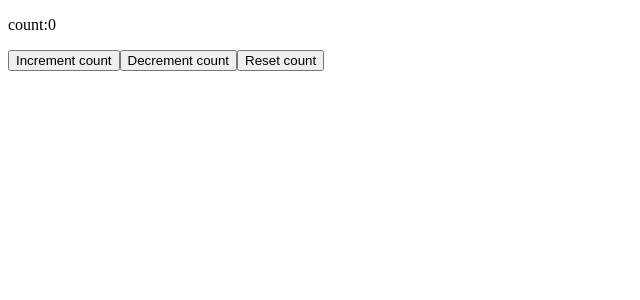
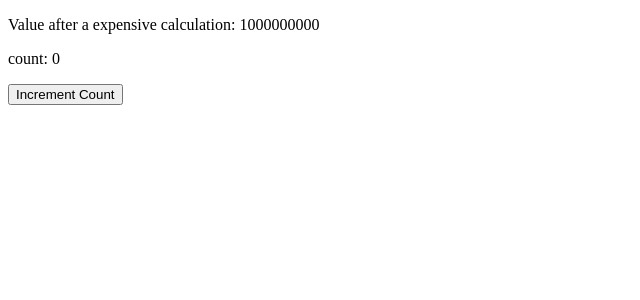
Before and after one commit to Akhilkhandelwal15/Additional-Hooks-in-React, a React (Vite) app: page / in a window 1280 px wide. Shown: the top 300 px of the page, without its empty margins (0-640 px from the left). Built offline with nearby package versions, Linux system fonts and the light colour scheme.

Commit message:
React.memo and useMemo Hook in React

```diff
--- a/src/App.jsx
+++ b/src/App.jsx
@@ -2,6 +2,8 @@ import './App.css'
 import { HomeComponent } from './contextAPI/HomeComponent'
 import { ThemeProvider } from './contextAPI/ThemeContext'
 import { ForwardRefHook } from './ForwardRefHook'
+import { ReactMemo } from './React-Memo/ReactMemo'
+import { MemoParentComponent } from './useMemoHook/MemoParentComponent'
 import { UseReduecerHook2 } from './useReducerHook-improved/UseReducerHook2'
 import { UseReduecerHook } from './useReducerHook/UseReducerHook'
 import { UseRefHook } from './UseRefHook'
@@ -22,7 +24,9 @@ function App() {
         <HomeComponent />
       </ThemeProvider> */}
       {/* <UseReduecerHook /> */}
-      <UseReduecerHook2 />
+      {/* <UseReduecerHook2 /> */}
+      {/* <ReactMemo /> */}
+      <MemoParentComponent />
     </>
   )
 }
--- /dev/null
+++ b/src/React-Memo/MemoCount.jsx
@@ -0,0 +1,14 @@
+import React, { useRef } from "react";
+
+const MemoCount = ()=>{
+    const renderCount = useRef(0);
+    console.log("I am re-rendering");
+    return (
+        <div>
+            <p>Nothing changed here but still re-rendered</p>
+            <p>{renderCount.current++}</p>
+        </div>
+    );
+}
+
+export default React.memo(MemoCount);
--- /dev/null
+++ b/src/React-Memo/ReactMemo.jsx
@@ -0,0 +1,16 @@
+import { useEffect, useRef, useState } from "react";
+import MemoCount from "./MemoCount";
+
+export const ReactMemo = ()=>{
+    const [count, setCount] = useState(0);
+    console.log("->>>");
+    return (
+        <>
+            <div>
+                <p>count:{count}</p>
+                <button onClick={()=> setCount((prev)=>prev+1)}>Increment count</button>
+            </div>
+            <MemoCount />
+        </>
+    );
+}
--- /dev/null
+++ b/src/useMemoHook/ExpensiveChildComponent.jsx
@@ -0,0 +1,25 @@
+import { useMemo } from "react";
+
+export const ExpensiveChildComponent = ()=>{
+
+    // Expensive calculation
+    function calculateVal(){
+        let val = 0;
+        console.log("->>");
+        for(let i=0;i<1000000000;i++){
+            val+=1;
+        }
+        return val;
+    }
+
+    // const value = calculateVal();
+
+    // caching rhe value using useMemo Hook
+    const value = useMemo(()=>{
+        return calculateVal();
+    }, []);
+
+    return (
+        <p>Value after a expensive calculation: {value}</p>
+    );
+}
--- /dev/null
+++ b/src/useMemoHook/MemoParentComponent.jsx
@@ -0,0 +1,13 @@
+import { useState } from "react";
+import { ExpensiveChildComponent } from "./ExpensiveChildComponent";
+
+export const MemoParentComponent = ()=>{
+    const [count, setCount] = useState(0);
+    return (
+        <>
+            <ExpensiveChildComponent />
+            <p>count: {count}</p>
+            <button onClick={()=>setCount((prev)=>prev+1)}>Increment Count</button>
+        </>
+    );
+}
```
Also changed, not shown: 1 other file (tests, documents, lock files or other folders).
